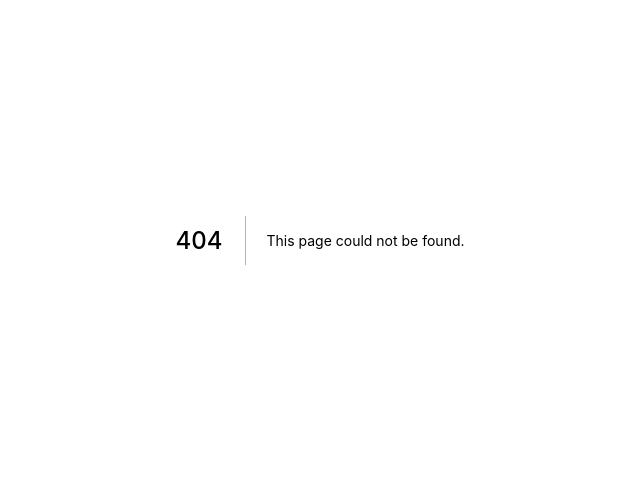
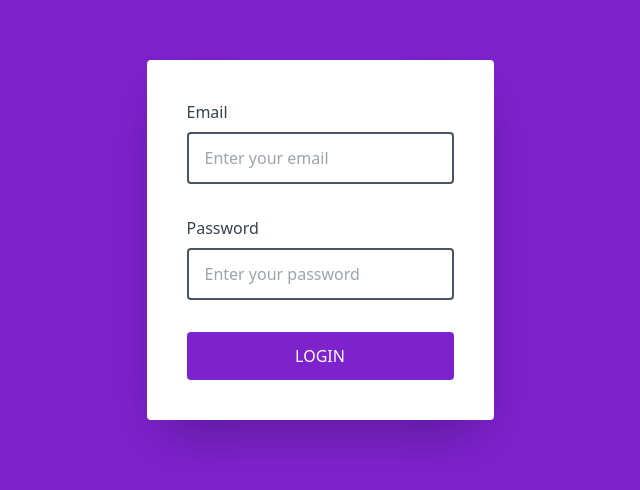
Before and after one commit to jivan99/next-todo, a Next.js app: page /login in a window 1280 px wide. Before the commit this address had no page. Shown: the part 160-650 px from the top of the page, without its empty margins (320-960 px from the left). Built offline with nearby package versions, Linux system fonts and the light colour scheme.

Commit message:
feat(login): add a login page

```diff
--- /dev/null
+++ b/lib/fetcher.ts
@@ -0,0 +1,14 @@
+export default function fetcher(
+  url: string,
+  method: "GET" | "POST" | "PATCH" | "DELETE",
+  data: any = undefined
+) {
+  return fetch(`${window.location.origin}/api/${url}`, {
+    method,
+    credentials: "include",
+    headers: {
+      "Content-Type": "application/json",
+    },
+    body: JSON.stringify(data),
+  });
+}
--- /dev/null
+++ b/lib/mutations.ts
@@ -0,0 +1,5 @@
+import fetcher from "./fetcher";
+
+export const login = (body: { email: String; password: String }) => {
+  return fetcher("signin", "POST", body);
+};
--- /dev/null
+++ b/pages/login.tsx
@@ -0,0 +1,67 @@
+import type { NextPage } from "next";
+import { useRouter } from "next/router";
+import { login } from "../lib/mutations";
+import { ChangeEvent, FormEventHandler, useState } from "react";
+
+const Login: NextPage = () => {
+  const [email, setEmail] = useState("");
+  const [password, setPassword] = useState("");
+  const [isLoading, setIsLoading] = useState(false);
+  const router = useRouter();
+
+  const handleSubmit: FormEventHandler = async (e: ChangeEvent) => {
+    e.preventDefault();
+    setIsLoading(true);
+
+    const res = await login({ email, password });
+    setIsLoading(false);
+    router.push("/");
+  };
+
+  return (
+    <div className="min-h-screen text-gray-700 bg-purple-700 flex justify-center items-center">
+      <form
+        onSubmit={handleSubmit}
+        className="max-w-2xl p-10 bg-white shadow-2xl rounded space-y-8"
+      >
+        <div>
+          <label className="block mb-2" htmlFor="email">
+            Email
+          </label>
+          <input
+            className="block py-3 px-4 border-2 border-gray-600 rounded focus:border-purple-600 focus:ring-purple-600 outline-none"
+            name="email"
+            id="email"
+            placeholder="Enter your email"
+            type="email"
+            required
+            onChange={(e) => setEmail(e.target.value)}
+          />
+        </div>
+        <div>
+          <label className="block mb-2" htmlFor="password">
+            Password
+          </label>
+          <input
+            className="block py-3 px-4 border-2 border-gray-600 rounded focus:border-purple-600 focus:ring-purple-600 outline-none"
+            id="password"
+            name="password"
+            type="password"
+            placeholder="Enter your password"
+            required
+            onChange={(e) => setPassword(e.target.value)}
+          />
+        </div>
+        <button
+          className="block w-full py-3 text-center uppercase text-white rounded bg-purple-700 hover:bg-purple-500 transition duration-300"
+          type="submit"
+          disabled={isLoading}
+        >
+          Login
+        </button>
+      </form>
+    </div>
+  );
+};
+
+export default Login;
```
